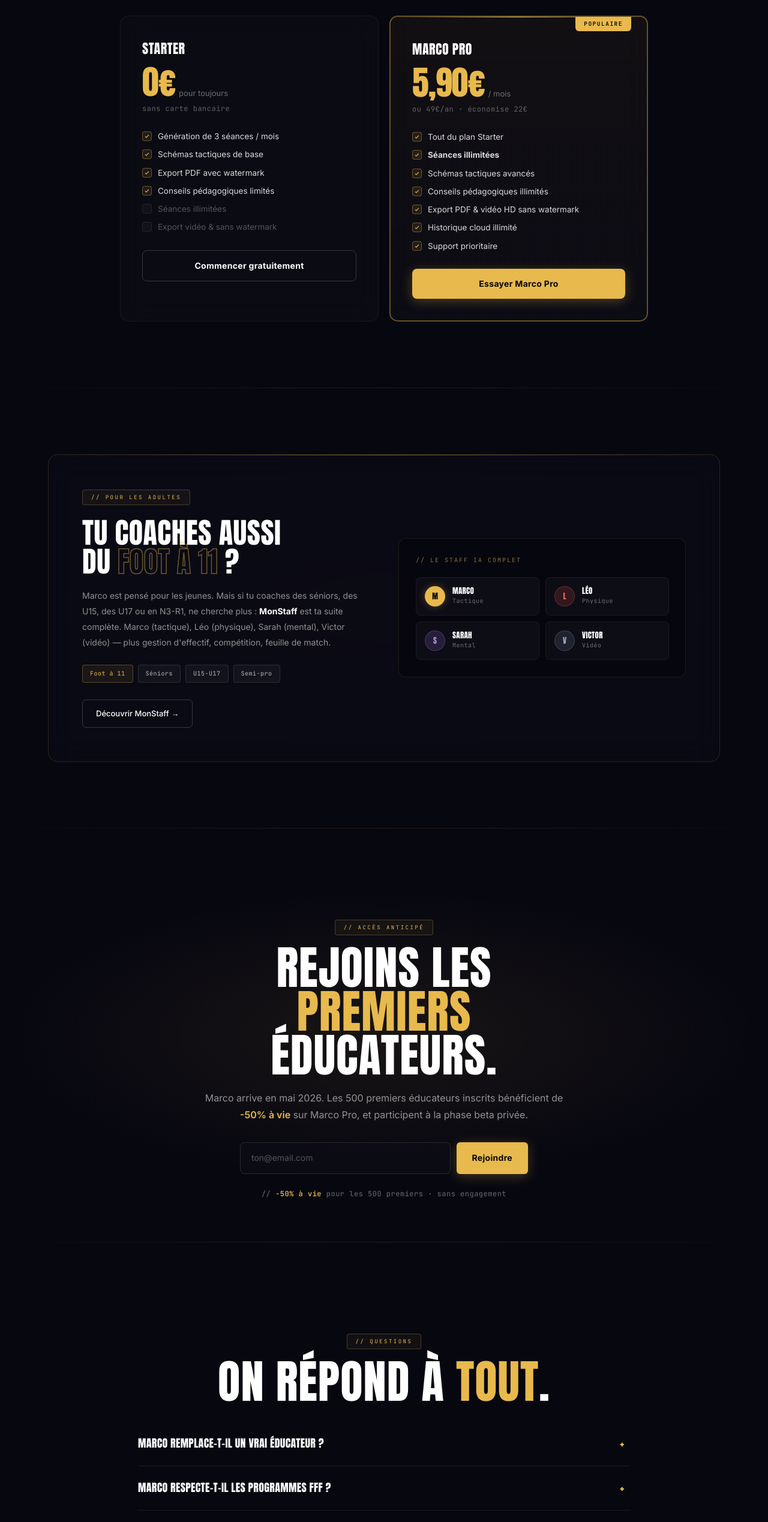
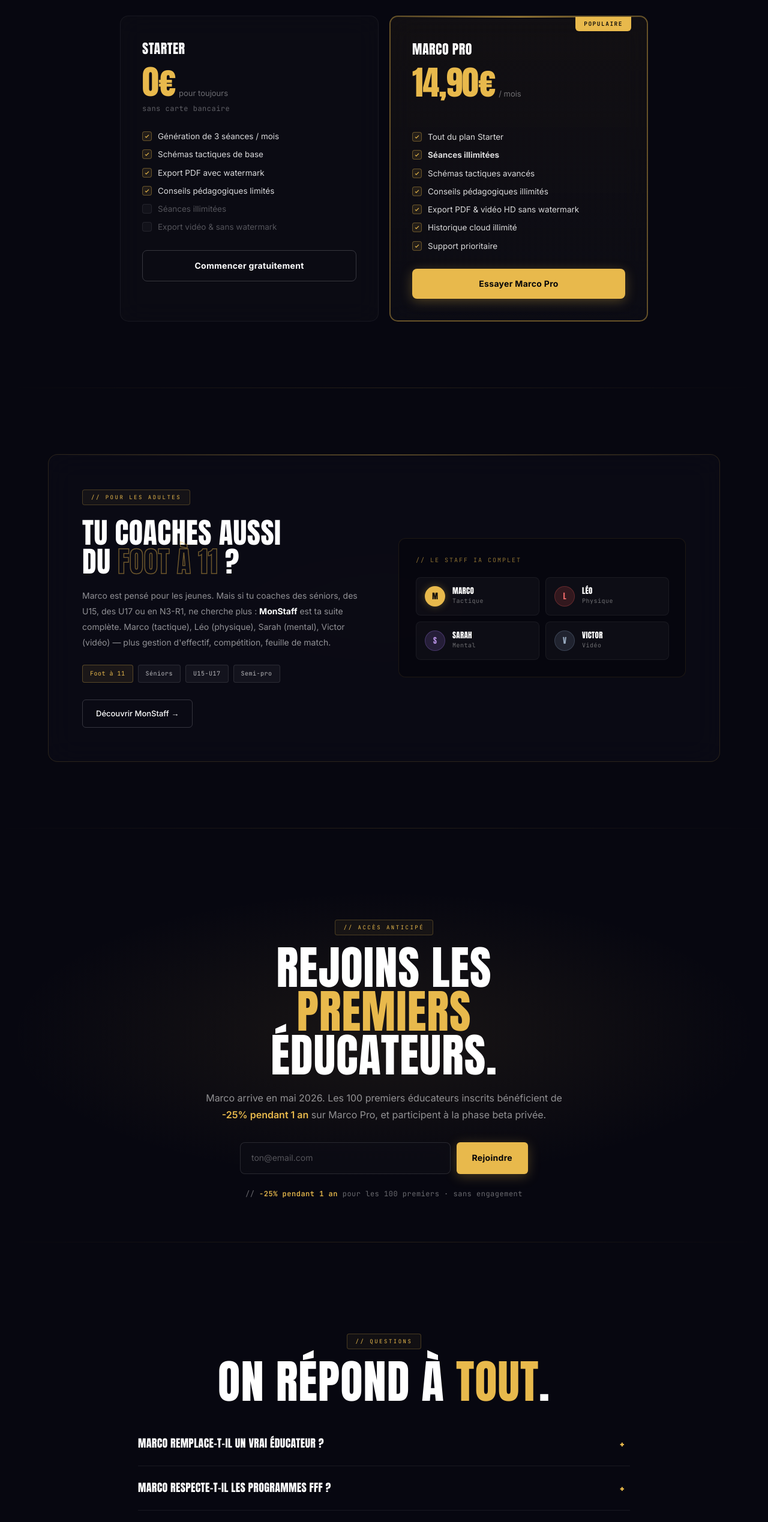
Before and after one commit to lepenjulien-glitch/marcofoot, a Next.js app: page / in a window 1280 px wide. Shown: the part 7249-9786 px from the top of the page at 60% size. Built offline with nearby package versions, Linux system fonts and the light colour scheme.

Commit message:
feat: update pricing 14,90€ + offre 100 premiers -25% sur 1 an
Co-Authored-By: Claude Opus 4.6 <noreply@anthropic.com>

```diff
--- a/components/landing/FaqSection.tsx
+++ b/components/landing/FaqSection.tsx
@@ -22,6 +22,10 @@ const faqs = [
   {
     q: 'Mes données sont-elles protégées ?',
     a: 'Oui, hébergement européen (Supabase EU), aucune revente à des tiers. Tu peux supprimer ton compte à tout moment.',
+  },
+  {
+    q: "Y a-t-il une limite d'utilisation ?",
+    a: "Marco Pro inclut une utilisation non-commerciale et personnelle de Marco. Pour les utilisateurs intensifs, nous nous réservons la possibilité de t'accompagner avec un plan adapté à ton usage. Aucune limite stricte au lancement — on te fera signe si besoin.",
   },
   {
     q: 'Et pour le foot à 11 / les séniors ?',
--- a/components/landing/PricingSection.tsx
+++ b/components/landing/PricingSection.tsx
@@ -29,10 +29,10 @@ export default function PricingSection() {
             <div className="price-tag">Populaire</div>
             <div className="price-name">Marco Pro</div>
             <div className="price-row">
-              <span className="price-num">5,90€</span>
+              <span className="price-num">14,90€</span>
               <span className="price-per">/ mois</span>
             </div>
-            <div className="price-sub">ou 49€/an · économise 22€</div>
+            <div className="price-sub">&nbsp;</div>
             <ul className="price-feat">
               <li>Tout du plan Starter</li>
               <li><strong>Séances illimitées</strong></li>
--- a/components/landing/WaitlistSection.tsx
+++ b/components/landing/WaitlistSection.tsx
@@ -43,7 +43,7 @@ export default function WaitlistSection() {
         <div className="s-badge">// Accès anticipé</div>
         <h2 className="s-title">Rejoins les <span className="or">premiers</span> éducateurs.</h2>
         <p style={{ fontSize: '16px', color: 'rgba(255,255,255,0.55)', marginBottom: '32px', lineHeight: '1.75' }}>
-          Marco arrive en mai 2026. Les 500 premiers éducateurs inscrits bénéficient de <strong style={{ color: 'var(--accent)', fontWeight: 600 }}>-50% à vie</strong> sur Marco Pro, et participent à la phase beta privée.
+          Marco arrive en mai 2026. Les 100 premiers éducateurs inscrits bénéficient de <strong style={{ color: 'var(--accent)', fontWeight: 600 }}>-25% pendant 1 an</strong> sur Marco Pro, et participent à la phase beta privée.
         </p>
         <form className="wait-form" onSubmit={handleSubmit}>
           <input
@@ -69,7 +69,7 @@ export default function WaitlistSection() {
         {status === 'error' && (
           <div style={{ marginTop: '20px', color: '#ff6b6b', fontSize: '14px' }}>{message}</div>
         )}
-        <div className="wait-offer">// <strong>-50% à vie</strong> pour les 500 premiers · sans engagement</div>
+        <div className="wait-offer">// <strong>-25% pendant 1 an</strong> pour les 100 premiers · sans engagement</div>
       </div>
     </section>
   );
```
